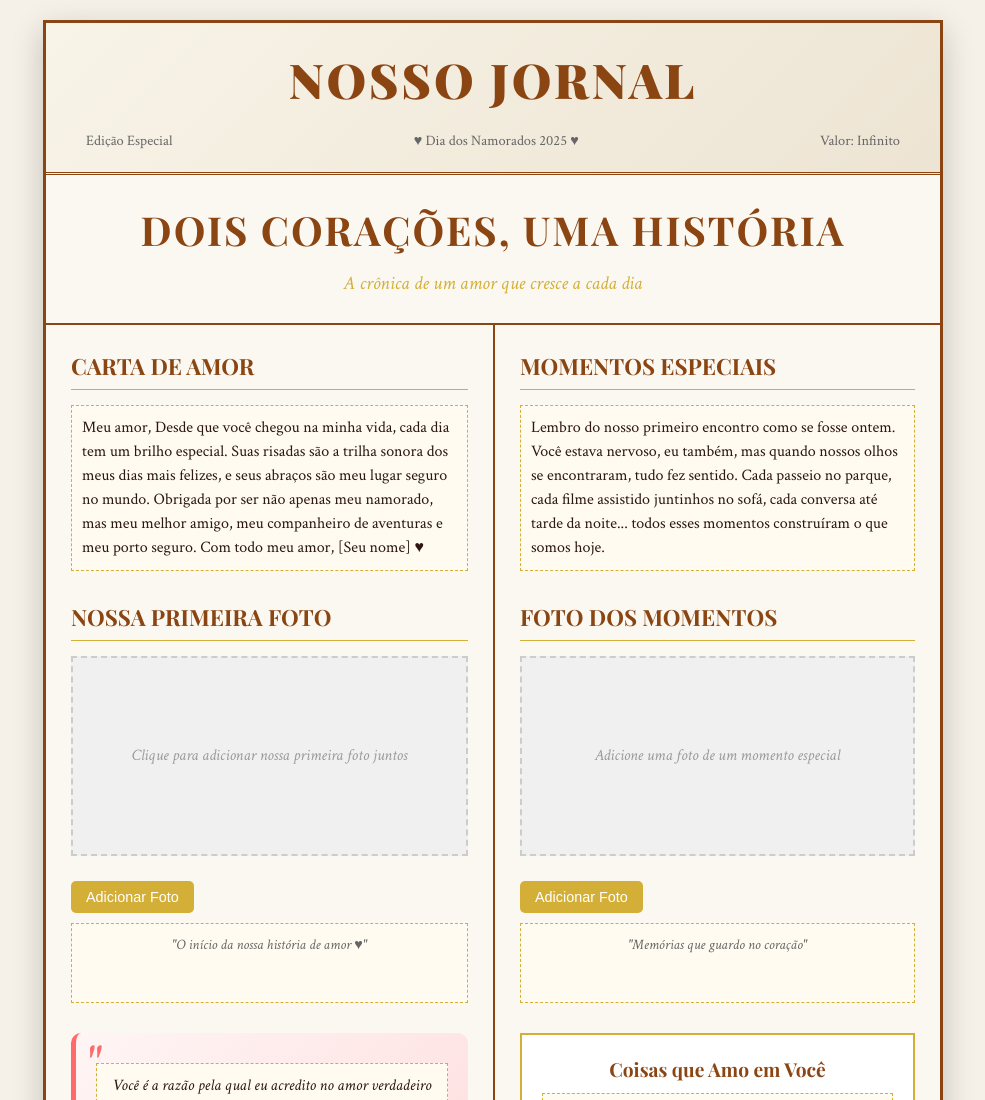
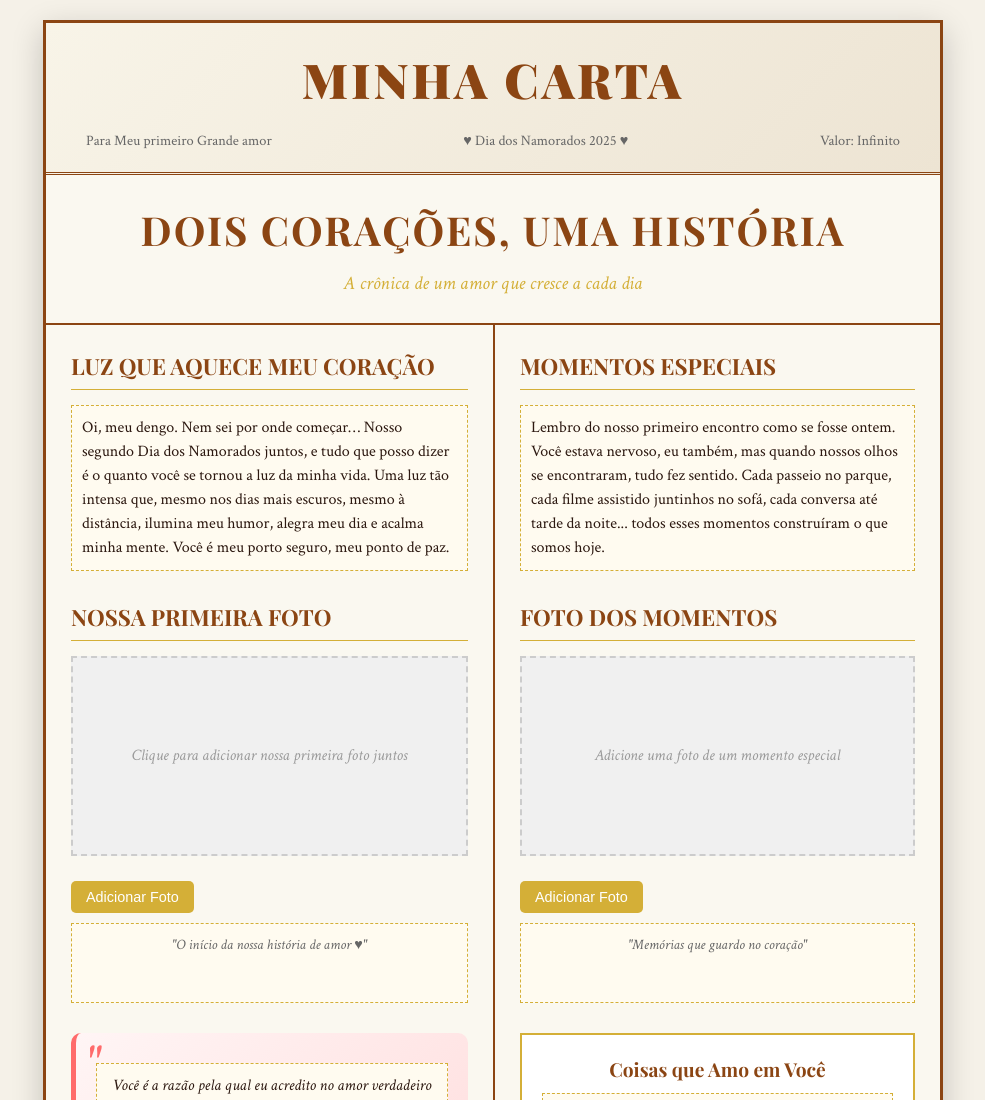
Before and after one commit to NicoleCandido/NicoleCandido.github.io, a plain HTML site: page index.html in a window 1280 px wide. Shown: the top 1100 px of the page, without its empty margins (147-1132 px from the left). Drawn offline with nearby package versions, Linux system fonts and the light colour scheme.

Commit message:
Update index.html

```diff
--- a/index.html
+++ b/index.html
@@ -3,7 +3,7 @@
 <head>
     <meta charset="UTF-8">
     <meta name="viewport" content="width=device-width, initial-scale=1.0">
-    <title>Nosso Jornal do Amor - Edição Especial</title>
+    <title>Meu primeiro grande amor</title>
     <style>
         @import url('https://fonts.googleapis.com/css2?family=Playfair+Display:wght@400;700;900&family=Crimson+Text:ital,wght@0,400;0,600;1,400&display=swap');
 
@@ -296,9 +296,9 @@
 <body>
     <div class="newspaper">
         <header class="header">
-            <h1 class="newspaper-title">Nosso Jornal</h1>
+            <h1 class="newspaper-title">Minha Carta</h1>
             <div class="header-info">
-                <span>Edição Especial</span>
+                <span>Para Meu primeiro Grande amor</span>
                 <span>♥ Dia dos Namorados 2025 ♥</span>
                 <span>Valor: Infinito</span>
             </div>
@@ -312,16 +312,11 @@
         <div class="content-grid">
             <div class="left-column">
                 <div class="article-section">
-                    <h2 class="section-title">Carta de Amor</h2>
+                    <h2 class="section-title">Luz que aquece meu coração</h2>
                     <div class="editable" contenteditable="true" data-placeholder="Escreva aqui sua carta de amor para ele...">
-                        Meu amor,
-
-                        Desde que você chegou na minha vida, cada dia tem um brilho especial. Suas risadas são a trilha sonora dos meus dias mais felizes, e seus abraços são meu lugar seguro no mundo.
-
-                        Obrigada por ser não apenas meu namorado, mas meu melhor amigo, meu companheiro de aventuras e meu porto seguro.
-
-                        Com todo meu amor,
-                        [Seu nome] ♥
+                        Oi, meu dengo. Nem sei por onde começar… Nosso segundo Dia dos Namorados juntos,
+                        e tudo que posso dizer é o quanto você se tornou a luz da minha vida. Uma luz tão intensa que,
+                        mesmo nos dias mais escuros, mesmo à distância, ilumina meu humor, alegra meu dia e acalma minha mente. Você é meu porto seguro, meu ponto de paz.
                     </div>
                 </div>
 
```
